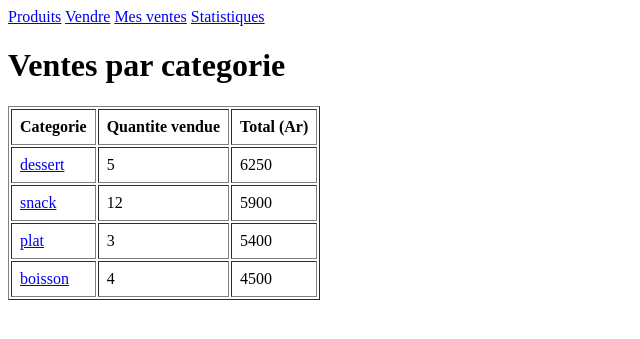
After one commit to ravalisoa438-png/examen_finale, a PHP site: page /pages/statistiques.php in a window 1280 px wide. The commit adds this page. Shown: the top 339 px of the page, without its empty margins (0-640 px from the left). Run offline with PHP 8.4, Linux system fonts and the light colour scheme; the visitor is signed in with stand-in values (Sample User, id 1); data comes from the database, SQL or seed files in the repository.

Commit message:
version 2

```diff
--- a/inc/function.php
+++ b/inc/function.php
@@ -116,3 +116,89 @@ function get_total_ventes($id_membre)
     $result = get_one_line($sql);
     return $result['total'];
 }
+function get_ventes_categories()
+{
+    $sql = "SELECT c.id_categorie, c.nom_categorie,
+                   SUM(v.quantite) AS qte_vendue,
+                   SUM(v.quantite * pm.prix_vente) AS total_vente
+            FROM vente v
+            JOIN produit_membre pm ON v.id_produit_membre = pm.id_produit_membre
+            JOIN produit p ON pm.id_produit = p.id_produit
+            JOIN categorie c ON p.id_categorie = c.id_categorie
+            GROUP BY c.id_categorie, c.nom_categorie
+            ORDER BY total_vente DESC";
+    return get_all_lines($sql);
+}
+
+function get_nom_categorie($id_categorie)
+{
+    $sql = "SELECT nom_categorie FROM categorie WHERE id_categorie = %d";
+    $sql = sprintf($sql, $id_categorie);
+    $categorie = get_one_line($sql);
+    return $categorie['nom_categorie'];
+}
+
+function get_ventes_produits($id_categorie)
+{
+    $sql = "SELECT p.id_produit, p.nom,
+                   SUM(v.quantite) AS qte_vendue,
+                   SUM(v.quantite * pm.prix_vente) AS total_vente
+            FROM vente v
+            JOIN produit_membre pm ON v.id_produit_membre = pm.id_produit_membre
+            JOIN produit p ON pm.id_produit = p.id_produit
+            WHERE p.id_categorie = %d
+            GROUP BY p.id_produit, p.nom
+            ORDER BY total_vente DESC";
+    $sql = sprintf($sql, $id_categorie);
+    return get_all_lines($sql);
+}
+
+function get_produit_par_id($id_produit)
+{
+    $sql = "SELECT nom, id_categorie FROM produit WHERE id_produit = %d";
+    $sql = sprintf($sql, $id_produit);
+    return get_one_line($sql);
+}
+
+function get_ventes_membres($id_produit)
+{
+    $sql = "SELECT m.id_membre, m.nom,
+                   SUM(v.quantite) AS qte_vendue,
+                   SUM(v.quantite * pm.prix_vente) AS total_vente
+            FROM vente v
+            JOIN produit_membre pm ON v.id_produit_membre = pm.id_produit_membre
+            JOIN membre m ON pm.id_membre = m.id_membre
+            WHERE pm.id_produit = %d
+            GROUP BY m.id_membre, m.nom
+            ORDER BY total_vente DESC";
+    $sql = sprintf($sql, $id_produit);
+    return get_all_lines($sql);
+}
+function get_categories()
+{
+    $sql = "SELECT * FROM categorie ORDER BY nom_categorie";
+    return get_all_lines($sql);
+}
+
+function get_produits_filtre($id_categorie, $id_produit)
+{
+    $sql = "SELECT pm.id_produit_membre, p.nom, p.prix_reference, pm.prix_vente,
+                   pm.quantite_dispo, m.nom AS nom_membre, c.nom_categorie
+            FROM produit_membre pm
+            JOIN produit p ON pm.id_produit = p.id_produit
+            JOIN membre m ON pm.id_membre = m.id_membre
+            JOIN categorie c ON p.id_categorie = c.id_categorie
+            WHERE pm.quantite_dispo > 0";
+
+    if ($id_categorie > 0) {
+        $sql .= sprintf(" AND p.id_categorie = %d", $id_categorie);
+    }
+
+    if ($id_produit > 0) {
+        $sql .= sprintf(" AND p.id_produit = %d", $id_produit);
+    }
+
+    $sql .= " ORDER BY p.nom";
+
+    return get_all_lines($sql);
+}
--- /dev/null
+++ b/pages/statistiques.php
@@ -0,0 +1,78 @@
+<?php
+session_start();
+include('../inc/function.php');
+
+if (!isset($_SESSION['user_id'])) {
+    header('Location: index.php');
+    exit();
+}
+
+if (!empty($_GET['produit'])) {
+    $produit = get_produit_par_id($_GET['produit']);
+
+    $niveau = 'membre';
+    $titre = 'Ventes de "' . $produit['nom'] . '" par membre';
+    $lignes = get_ventes_membres($_GET['produit']);
+    $retour = '<a href="statistiques.php?categorie=' . $produit['id_categorie'] . '">Retour aux produits</a>';
+} elseif (!empty($_GET['categorie'])) {
+    $nom_categorie = get_nom_categorie($_GET['categorie']);
+
+    $niveau = 'produit';
+    $titre = 'Ventes de la categorie "' . $nom_categorie . '"';
+    $lignes = get_ventes_produits($_GET['categorie']);
+    $retour = '<a href="statistiques.php">Retour aux categories</a>';
+} else {
+    $niveau = 'categorie';
+    $titre = 'Ventes par categorie';
+    $lignes = get_ventes_categories();
+    $retour = '';
+}
+?>
+<!DOCTYPE html>
+<html lang="fr">
+
+<head>
+    <meta charset="UTF-8">
+    <meta name="viewport" content="width=device-width, initial-scale=1.0">
+    <title>Statistiques</title>
+</head>
+
+<body>
+    <nav>
+        <a href="accueil.php">Produits</a>
+        <a href="vendre.php">Vendre</a>
+        <a href="mesVente.php">Mes ventes</a>
+        <a href="statistiques.php">Statistiques</a>
+    </nav>
+
+    <h1><?= $titre ?></h1>
+
+    <?php if ($retour) { ?>
+        <p><?= $retour ?></p>
+    <?php } ?>
+
+    <table border="1" cellpadding="8">
+        <tr>
+            <th><?= $niveau == 'categorie' ? 'Categorie' : ($niveau == 'produit' ? 'Produit' : 'Membre') ?></th>
+            <th>Quantite vendue</th>
+            <th>Total (Ar)</th>
+        </tr>
+        <?php foreach ($lignes as $ligne) { ?>
+            <tr>
+                <td>
+                    <?php if ($niveau == 'categorie') { ?>
+                        <a href="statistiques.php?categorie=<?= $ligne['id_categorie'] ?>"><?= $ligne['nom_categorie'] ?></a>
+                    <?php } elseif ($niveau == 'produit') { ?>
+                        <a href="statistiques.php?produit=<?= $ligne['id_produit'] ?>"><?= $ligne['nom'] ?></a>
+                    <?php } else { ?>
+                        <?= $ligne['nom'] ?>
+                    <?php } ?>
+                </td>
+                <td><?= $ligne['qte_vendue'] ?></td>
+                <td><?= $ligne['total_vente'] ?></td>
+            </tr>
+        <?php } ?>
+    </table>
+</body>
+
+</html>
```
Also changed, not shown: Tache.md (+2 -0 lines), pages/accueil.php (+35 -1 lines).
